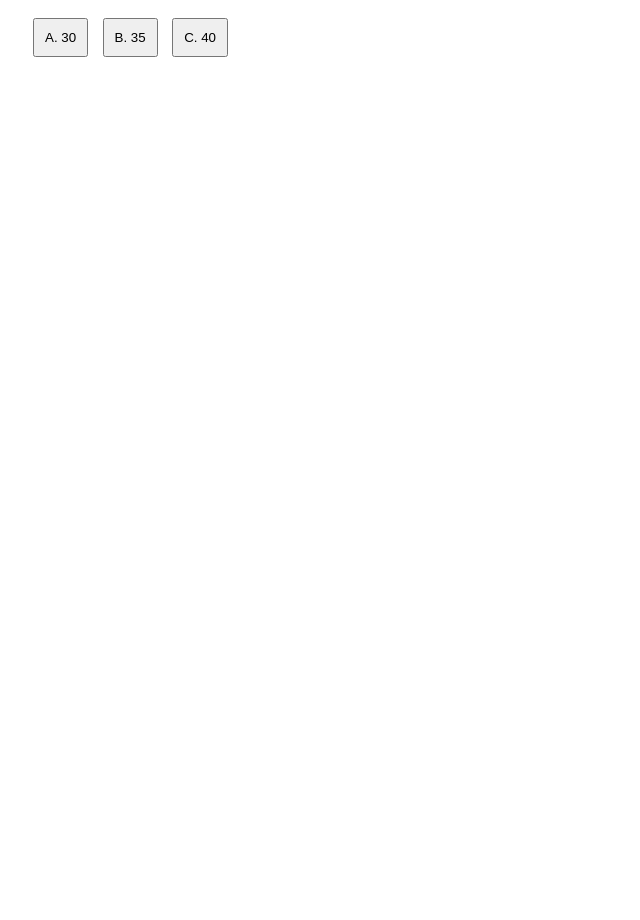
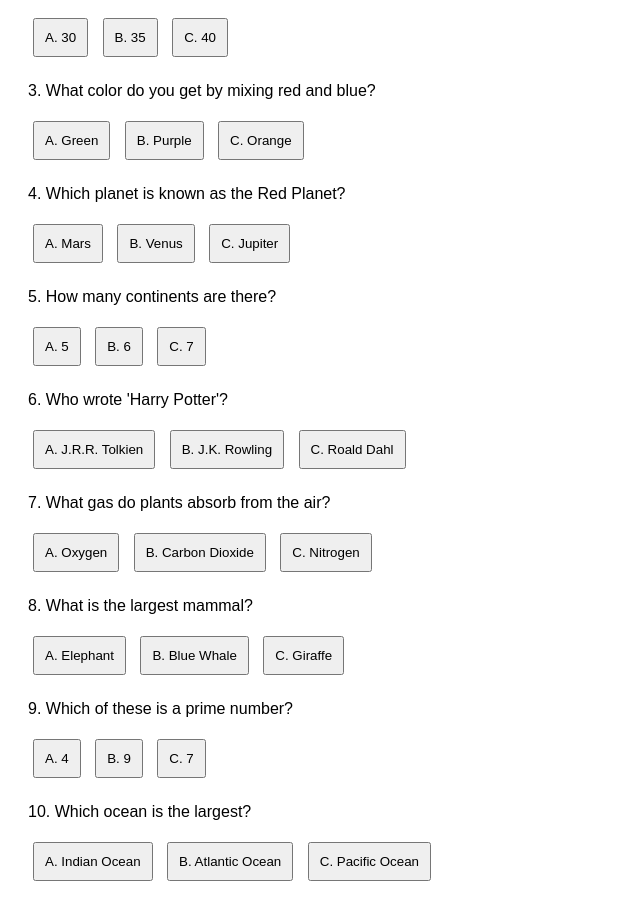
Before and after one commit to NikAliaMohdSaufi/Quiz, a plain HTML site: page index.html in a window 1280 px wide. Shown: the part 220-1140 px from the top of the page, without its empty margins (0-640 px from the left). Before the commit the page ends 800 px from the top, so only its background shows below. Drawn offline with Linux system fonts and the light colour scheme.

Commit message:
add till 10 question

```diff
--- a/index.html
+++ b/index.html
@@ -27,10 +27,86 @@
     <p id="result2"></p>
   </div>
 
+  <div class="question" id="q3">
+    <p>3. What color do you get by mixing red and blue?</p>
+    <button onclick="answer(3, 'A')">A. Green</button>
+    <button onclick="answer(3, 'B')">B. Purple</button>
+    <button onclick="answer(3, 'C')">C. Orange</button>
+    <p id="result3"></p>
+  </div>
+
+  <div class="question" id="q4">
+    <p>4. Which planet is known as the Red Planet?</p>
+    <button onclick="answer(4, 'A')">A. Mars</button>
+    <button onclick="answer(4, 'B')">B. Venus</button>
+    <button onclick="answer(4, 'C')">C. Jupiter</button>
+    <p id="result4"></p>
+  </div>
+
+  <div class="question" id="q5">
+    <p>5. How many continents are there?</p>
+    <button onclick="answer(5, 'A')">A. 5</button>
+    <button onclick="answer(5, 'B')">B. 6</button>
+    <button onclick="answer(5, 'C')">C. 7</button>
+    <p id="result5"></p>
+  </div>
+
+  <div class="question" id="q6">
+    <p>6. Who wrote 'Harry Potter'?</p>
+    <button onclick="answer(6, 'A')">A. J.R.R. Tolkien</button>
+    <button onclick="answer(6, 'B')">B. J.K. Rowling</button>
+    <button onclick="answer(6, 'C')">C. Roald Dahl</button>
+    <p id="result6"></p>
+  </div>
+
+  <div class="question" id="q7">
+    <p>7. What gas do plants absorb from the air?</p>
+    <button onclick="answer(7, 'A')">A. Oxygen</button>
+    <button onclick="answer(7, 'B')">B. Carbon Dioxide</button>
+    <button onclick="answer(7, 'C')">C. Nitrogen</button>
+    <p id="result7"></p>
+  </div>
+
+  <div class="question" id="q8">
+    <p>8. What is the largest mammal?</p>
+    <button onclick="answer(8, 'A')">A. Elephant</button>
+    <button onclick="answer(8, 'B')">B. Blue Whale</button>
+    <button onclick="answer(8, 'C')">C. Giraffe</button>
+    <p id="result8"></p>
+  </div>
+
+  <div class="question" id="q9">
+    <p>9. Which of these is a prime number?</p>
+    <button onclick="answer(9, 'A')">A. 4</button>
+    <button onclick="answer(9, 'B')">B. 9</button>
+    <button onclick="answer(9, 'C')">C. 7</button>
+    <p id="result9"></p>
+  </div>
+
+  <div class="question" id="q10">
+    <p>10. Which ocean is the largest?</p>
+    <button onclick="answer(10, 'A')">A. Indian Ocean</button>
+    <button onclick="answer(10, 'B')">B. Atlantic Ocean</button>
+    <button onclick="answer(10, 'C')">C. Pacific Ocean</button>
+    <p id="result10"></p>
+  </div>
+
   <p><strong id="finalScore"></strong></p>
 
   <script>
-    const correctAnswers = { 1: 'B', 2: 'A' };
+    const correctAnswers = {
+      1: 'B',
+      2: 'A',
+      3: 'B',
+      4: 'A',
+      5: 'C',
+      6: 'B',
+      7: 'B',
+      8: 'B',
+      9: 'C',
+      10: 'C'
+    };
+
     let score = 0;
     let answered = {};
 
@@ -43,7 +119,7 @@
       if (isCorrect) score++;
 
       if (Object.keys(answered).length === Object.keys(correctAnswers).length) {
-        document.getElementById("finalScore").innerText = `You scored ${score}/${Object.keys(correctAnswers).length}!`;
+        document.getElementById("finalScore").innerText = `🎉 You scored ${score}/${Object.keys(correctAnswers).length}!`;
       }
     }
   </script>
```
